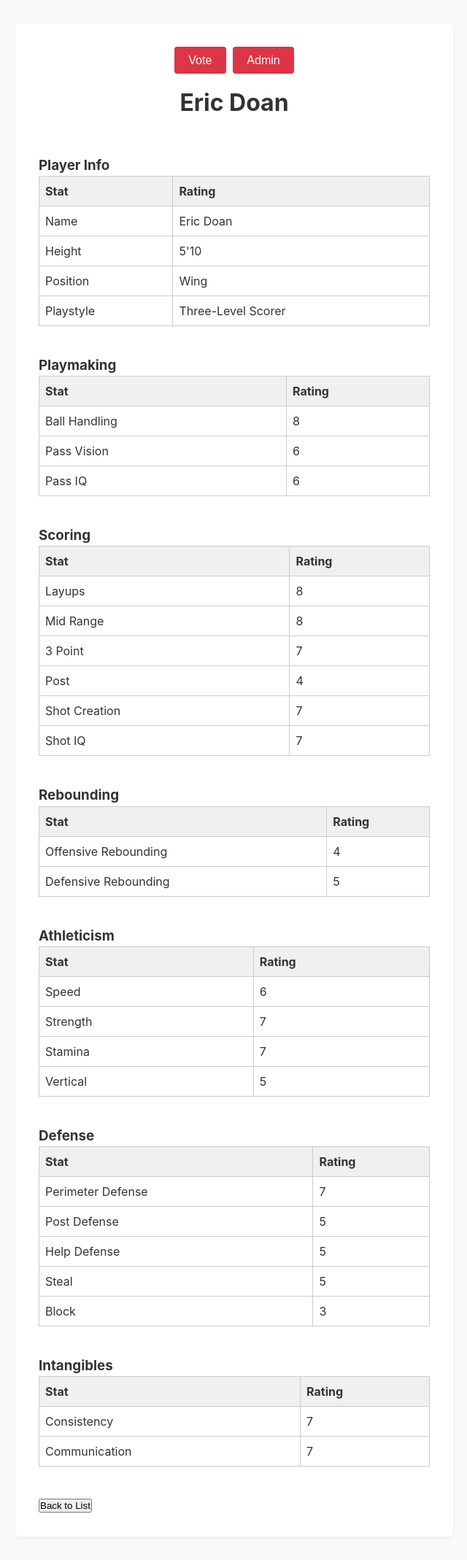
After one commit to cobycodes/templeball-poll, a Flask app: page /admin/ratings/1 in a window 1280 px wide. The commit adds this page. Shown: the whole page at 73% size, without its empty margins (319-959 px from the left). Run offline with Flask 3, Linux system fonts and the light colour scheme.

Commit message:
expanded admin page

```diff
--- a/app.py
+++ b/app.py
@@ -82,14 +82,27 @@ def admin_page():
 
     # NEW: Read player ratings JSON file
     player_ratings_data = read_ratings_data()
-    # Convert to a pretty JSON string for display
-    import json
-    player_ratings_string = json.dumps(player_ratings_data, indent=2)
-
     return render_template("admin.html",
                            poll_date=poll_date,
                            available_string=available_string,
-                           player_ratings=player_ratings_string)
+                           player_ratings=player_ratings_data)
+
+@app.route('/admin/ratings')
+def admin_ratings_list():
+    # Read player ratings JSON (assumed to have a "people" key)
+    ratings_data = read_ratings_data()
+    # Pass the entire ratings data (as a dict) to the new template.
+    return render_template("admin_ratings_list.html", ratings=ratings_data)
+
+@app.route('/admin/ratings/<int:player_id>')
+def admin_player(player_id):
+    ratings_data = read_ratings_data()
+    # Find the player matching player_id in the "people" array.
+    player = next((p for p in ratings_data.get("people", []) if p.get("id") == player_id), None)
+    if not player:
+        return "Player not found", 404
+    return render_template("admin_player.html", player=player)
+
 
 
 if __name__ == '__main__':
--- a/data/player_ratings.json
+++ b/data/player_ratings.json
@@ -3,12 +3,15 @@
     "people": [
         {
             "id": 1,
-            "firstName": "Eric",
-            "lastName": "Doan",
-            "height": "5'10",
-            "position": "Wing",
-            "playstyle": "Three-Level Scorer",
+            "playerInfo": {
+                "firstName": "Eric",
+                "lastName": "Doan",
+                "height": "5'10",
+                "position": "Wing",
+                "playstyle": "Three-Level Scorer"
+            },
             "playmaking": {
+                "dribblePen": 8,
                 "ballHandling": 8,
                 "passVision": 6,
                 "passIQ": 6
@@ -19,7 +22,6 @@
                 "threePoint": 7,
                 "post": 4,
                 "shotCreating": 7,
-                "offConsistency": 7,
                 "shotIQ": 7
             },
             "rebounding": {
@@ -29,90 +31,19 @@
             "athleticism": {
                 "speed": 6,
                 "strength": 7,
-                "stamina": 7
+                "stamina": 7,
+                "vertical": 5
             },
             "defense": {
-                "onBallDef": 6,
-                "offBallDef": 7,
+                "perimeterDef": 7,
+                "postDef": 5,
+                "helpDef": 5,
                 "steal": 5,
-                "block": 3,
-                "defConsistency": 7
-            }
-        },
-        {
-            "id": 2,
-            "firstName": "Coby",
-            "lastName": "Godfrey",
-            "height": "6'0",
-            "position": "Wing",
-            "playstyle": "3PT Shooter & Hustle",
-            "playmaking": {
-                "ballHandling": 5,
-                "passVision": 6,
-                "passIQ": 7
+                "block": 3
             },
-            "scoring": {
-                "layups": 7,
-                "midRange": 4,
-                "threePoint": 9,
-                "post": 3,
-                "shotCreating": 5,
-                "offConsistency": 8,
-                "shotIQ": 6
-            },
-            "rebounding": {
-                "oreb": 6,
-                "dreb": 7
-            },
-            "athleticism": {
-                "speed": 7,
-                "strength": 5,
-                "stamina": 9
-            },
-            "defense": {
-                "onBallDef": 7,
-                "offBallDef": 7,
-                "steal": 4,
-                "block": 4,
-                "defConsistency": 7
-            }
-        },
-        {
-            "id": 3,
-            "firstName": "Tommy",
-            "lastName": "Nguyen",
-            "height": "6'0",
-            "position": "Big",
-            "playstyle": "Post-scorer and Rebounder",
-            "playmaking": {
-                "ballHandling": 4,
-                "passVision": 4,
-                "passIQ": 6
-            },
-            "scoring": {
-                "layups": 8,
-                "midRange": 6,
-                "threePoint": 3,
-                "post": 8,
-                "shotCreating": 7,
-                "offConsistency": 8,
-                "shotIQ": 6
-            },
-            "rebounding": {
-                "oreb": 8,
-                "dreb": 9
-            },
-            "athleticism": {
-                "speed": 5,
-                "strength": 8,
-                "stamina": 7
-            },
-            "defense": {
-                "onBallDef": 7,
-                "offBallDef": 4,
-                "steal": 4,
-                "block": 7,
-                "defConsistency": 7
+            "intangibles": {
+                "consistency": 7,
+                "communication": 7
             }
         }
     ]
--- a/static/css/styles.css
+++ b/static/css/styles.css
@@ -148,16 +148,20 @@ h1 {
   display: block;
 }
 
-/* semi-transparent background images */
-body::before {
-  content: "";
-  position: fixed;
-  top: 0;
-  left: 0;
-  right: 0;
-  bottom: 0;
-  background: url('/static/images/templeball.jpg') no-repeat center center;
-  background-size: cover;
-  opacity: 0.2;
-  z-index: -1;
+.ratings-table {
+  width: 100%;
+  border-collapse: collapse;
+  margin-bottom: 1em;
 }
+
+.ratings-table th,
+.ratings-table td {
+  border: 1px solid #ccc;
+  padding: 8px;
+  text-align: left;
+}
+
+.ratings-table th {
+  background-color: #f0f0f0;
+  font-weight: bold;
+}
--- /dev/null
+++ b/templates/admin_player.html
@@ -0,0 +1,216 @@
+<!DOCTYPE html>
+<html>
+<head>
+    <meta charset="UTF-8">
+    <title>Admin - Player Ratings Details</title>
+    <link rel="stylesheet" href="{{ url_for('static', filename='css/styles.css') }}">
+</head>
+<body>
+  <div class="main-container">
+    <div class="main-nav">
+      <button onclick="location.href='/'">Vote</button>
+      <button onclick="location.href='/admin'">Admin</button>
+    </div>
+    <h1>{{ player.playerInfo.firstName }} {{ player.playerInfo.lastName }}</h1>
+
+    <!-- Player Info table -->
+    <h3>Player Info</h3>
+    <table class="ratings-table">
+        <thead>
+            <tr>
+                <th>Stat</th>
+                <th>Rating</th>
+
+            </tr>
+        </thead>
+        <tbody>
+            <tr>
+                <td>Name</td>
+                <td>{{ player.playerInfo.firstName }} {{ player.playerInfo.lastName }}</td>
+            </tr>
+            <tr>
+                <td>Height</td>
+                <td>{{ player.playerInfo.height }}</td>
+            </tr>
+            <tr>
+                <td>Position</td>
+                <td>{{ player.playerInfo.position }}</td>
+            </tr>
+            <tr>
+                <td>Playstyle</td>
+                <td>{{ player.playerInfo.playstyle }}</td>
+            </tr>
+        </tbody>
+    </table>
+    <br>
+    <!-- Playmaking table -->
+    <h3>Playmaking</h3>
+    <table class="ratings-table">
+      <thead>
+        <tr>
+          <th>Stat</th>
+          <th>Rating</th>
+        </tr>
+      </thead>
+      <tbody>
+        <tr>
+          <td>Ball Handling</td>
+          <td>{{ player.playmaking.ballHandling }}</td>
+        </tr>
+        <tr>
+          <td>Pass Vision</td>
+          <td>{{ player.playmaking.passVision }}</td>
+        </tr>
+        <tr>
+          <td>Pass IQ</td>
+          <td>{{ player.playmaking.passIQ }}</td>
+        </tr>
+      </tbody>
+    </table>
+    <br>
+    <!-- Scoring table -->
+    <h3>Scoring</h3>
+    <table class="ratings-table">
+      <thead>
+        <tr>
+          <th>Stat</th>
+          <th>Rating</th>
+        </tr>
+      </thead>
+      <tbody>
+        <tr>
+          <td>Layups</td>
+          <td>{{ player.scoring.layups }}</td>
+        </tr>
+        <tr>
+          <td>Mid Range</td>
+          <td>{{ player.scoring.midRange }}</td>
+        </tr>
+        <tr>
+          <td>3 Point</td>
+          <td>{{ player.scoring.threePoint }}</td>
+        </tr>
+        <tr>
+            <td>Post</td>
+            <td>{{ player.scoring.post }}</td>
+        </tr>
+        <tr>
+            <td>Shot Creation</td>
+            <td>{{ player.scoring.shotCreating }}</td>
+        </tr>
+        <tr>
+            <td>Shot IQ</td>
+            <td>{{ player.scoring.shotIQ }}</td>
+        </tr>
+      </tbody>
+    </table>
+    <br>
+    <!-- Rebounding tabl -->
+    <h3>Rebounding</h3>
+    <table class="ratings-table">
+      <thead>
+        <tr>
+          <th>Stat</th>
+          <th>Rating</th>
+        </tr>
+      </thead>
+      <tbody>
+        <tr>
+          <td>Offensive Rebounding</td>
+          <td>{{ player.rebounding.oreb }}</td>
+        </tr>
+        <tr>
+          <td>Defensive Rebounding</td>
+          <td>{{ player.rebounding.dreb }}</td>
+        </tr>
+      </tbody>
+    </table>
+    <br>
+    <!-- Athleticism table -->
+    <h3>Athleticism</h3>
+    <table class="ratings-table">
+      <thead>
+        <tr>
+          <th>Stat</th>
+          <th>Rating</th>
+        </tr>
+      </thead>
+      <tbody>
+        <tr>
+          <td>Speed</td>
+          <td>{{ player.athleticism.speed }}</td>
+        </tr>
+        <tr>
+          <td>Strength</td>
+          <td>{{ player.athleticism.strength }}</td>
+        </tr>
+        <tr>
+            <td>Stamina</td>
+            <td>{{ player.athleticism.stamina }}</td>
+          </tr>
+          <tr>
+            <td>Vertical</td>
+            <td>{{ player.athleticism.vertical }}</td>
+          </tr>
+      </tbody>
+    </table>
+    <br>
+    <!-- Defense table -->
+    <h3>Defense</h3>
+    <table class="ratings-table">
+      <thead>
+        <tr>
+          <th>Stat</th>
+          <th>Rating</th>
+        </tr>
+      </thead>
+      <tbody>
+        <tr>
+          <td>Perimeter Defense</td>
+          <td>{{ player.defense.perimeterDef }}</td>
+        </tr>
+        <tr>
+          <td>Post Defense</td>
+          <td>{{ player.defense.postDef }}</td>
+        </tr>
+        <tr>
+            <td>Help Defense</td>
+            <td>{{ player.defense.helpDef }}</td>
+          </tr>
+          <tr>
+            <td>Steal</td>
+            <td>{{ player.defense.steal }}</td>
+          </tr>
+          <tr>
+            <td>Block</td>
+            <td>{{ player.defense.block }}</td>
+          </tr>
+      </tbody>
+    </table>
+    <br>
+    <!-- Intangibles table -->
+    <h3>Intangibles</h3>
+    <table class="ratings-table">
+      <thead>
+        <tr>
+          <th>Stat</th>
+          <th>Rating</th>
+        </tr>
+      </thead>
+      <tbody>
+        <tr>
+          <td>Consistency</td>
+          <td>{{ player.intangibles.consistency }}</td>
+        </tr>
+        <tr>
+          <td>Communication</td>
+          <td>{{ player.intangibles.communication }}</td>
+        </tr>
+      </tbody>
+    </table>
+
+    <br>
+    <button onclick="location.href='/admin/ratings'">Back to List</button>
+  </div>
+</body>
+</html>
```
Also changed, not shown: templates/admin.html (+7 -40 lines), templates/admin_ratings_list.html (added, +42 -0 lines).
